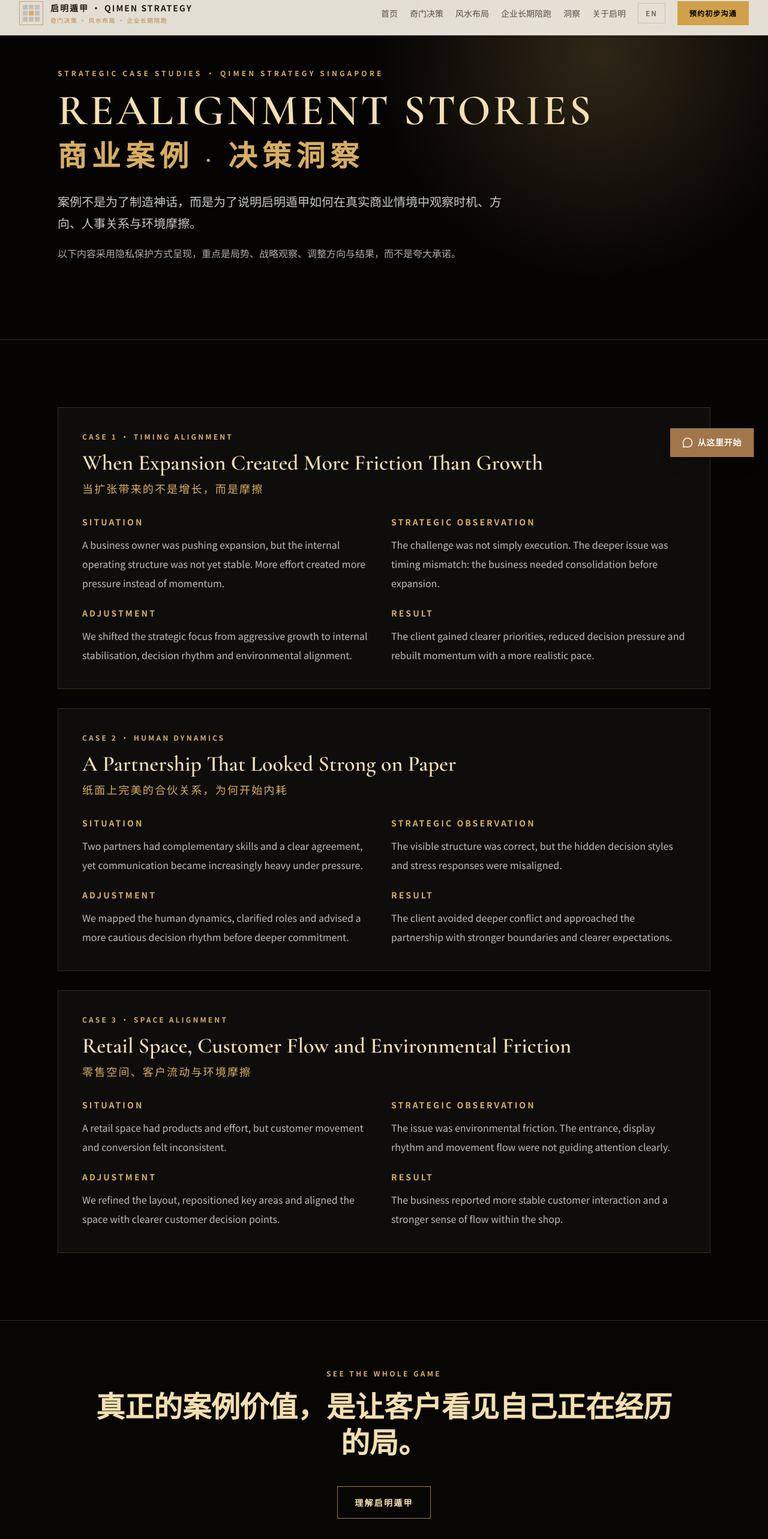
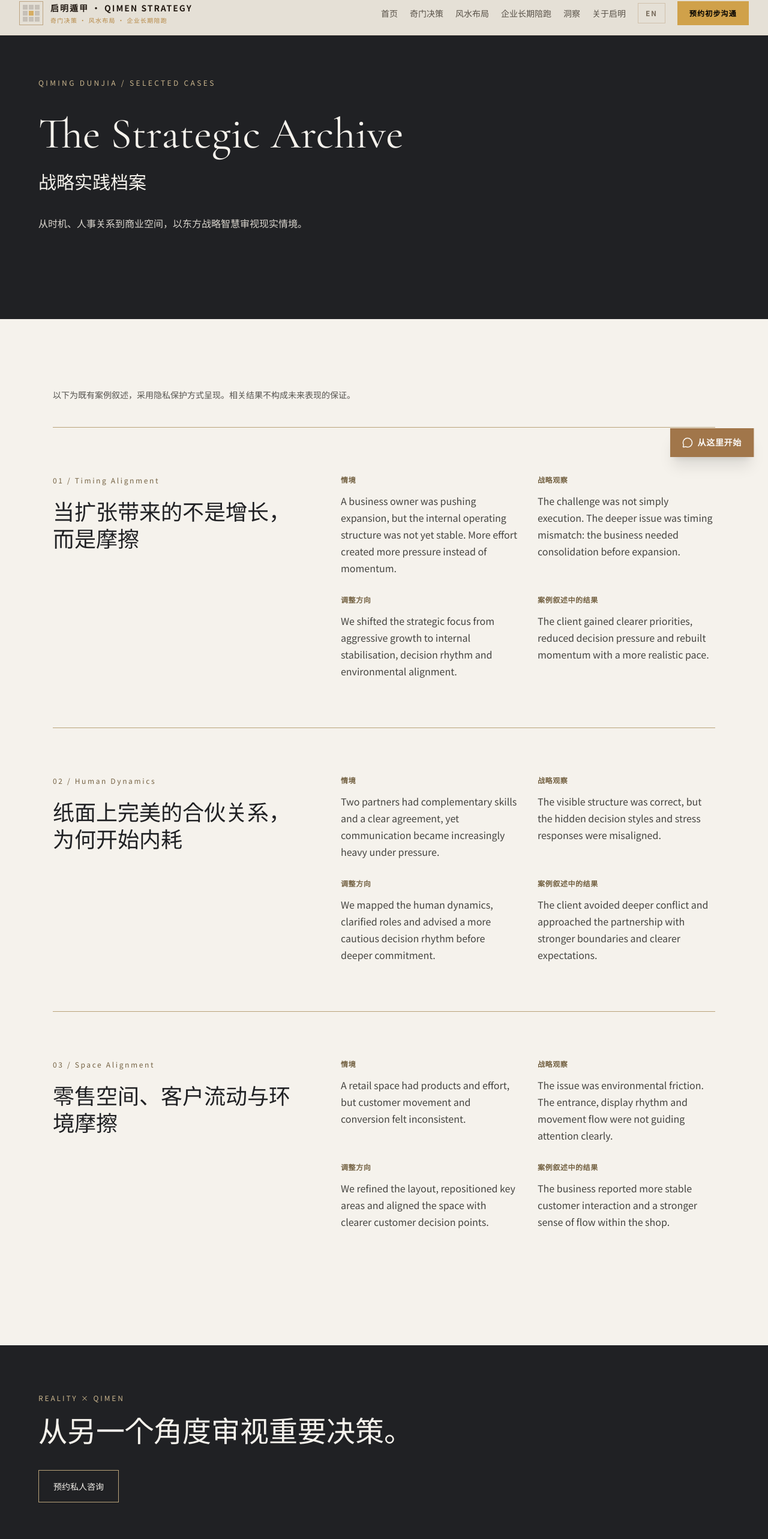
Before and after one commit to BODHIWONG/qmfeng-website, a Next.js app: page /case-studies in a window 1280 px wide. Shown: the part 14-2580 px from the top of the page at 60% size. Built offline with nearby package versions, Linux system fonts and the light colour scheme.

Commit message:
Redesign case archive with restrained editorial layout (#70)

```diff
--- a/app/case-studies/page.tsx
+++ b/app/case-studies/page.tsx
@@ -52,105 +52,36 @@ function CaseStudiesContent() {
   ];
 
   return (
-    <main className="bg-[#050403] text-white">
-      <section className="relative overflow-hidden border-b border-[#d6ad63]/20 px-4 py-24 md:py-32">
-        <div className="absolute inset-0 bg-[radial-gradient(circle_at_78%_18%,rgba(214,173,99,0.2),transparent_34%)]" />
-        <div className="container relative mx-auto max-w-6xl">
-          <p className="mb-5 text-xs font-bold uppercase tracking-[0.34em] text-[#d6ad63]">
-            STRATEGIC CASE STUDIES · QIMEN STRATEGY SINGAPORE
-          </p>
-
-          <h1
-            className="max-w-5xl text-5xl font-semibold uppercase leading-[0.95] tracking-[0.06em] text-[#f4dfb0] md:text-7xl"
-            style={{ fontFamily: "var(--font-cormorant), var(--font-noto-serif), serif" }}
-          >
-            Realignment Stories
-          </h1>
-
-          <h2 className="mt-5 text-3xl font-semibold tracking-[0.18em] text-[#d6ad63] md:text-5xl">
-            {t("商业案例 · 决策洞察", "Business Cases · Decision Insight")}
-          </h2>
-
-          <p className="mt-8 max-w-3xl text-lg leading-9 text-white/78 md:text-xl">
-            {t(
-              "案例不是为了制造神话，而是为了说明启明遁甲如何在真实商业情境中观察时机、方向、人事关系与环境摩擦。",
-              "Case studies are not written to create myths. They explain how Qimen Strategy observes timing, direction, human dynamics and environmental friction in real business situations."
-            )}
-          </p>
-
-          <p className="mt-4 max-w-3xl text-base leading-8 text-white/68">
-            {t(
-              "以下内容采用隐私保护方式呈现，重点是局势、战略观察、调整方向与结果，而不是夸大承诺。",
-              "The following cases are presented with privacy protection. The focus is situation, strategic observation, adjustment and result — not exaggerated promises."
-            )}
-          </p>
+    <main className="bg-[#F5F2EC] text-[#202124]">
+      <section className="bg-[#202124] text-[#F5F2EC] px-6 py-24 md:py-36">
+        <div className="mx-auto max-w-6xl">
+          <p className="text-xs tracking-[0.28em] text-[#C9B58D]">QIMING DUNJIA / SELECTED CASES</p>
+          <h1 className="mt-8 max-w-4xl text-5xl leading-tight md:text-7xl" style={{fontFamily:"var(--font-cormorant), var(--font-noto-serif), serif"}}>The Strategic Archive</h1>
+          <h2 className="mt-5 text-xl md:text-3xl">{t("战略实践档案","Perspectives on complex decisions")}</h2>
+          <p className="mt-8 max-w-2xl text-base leading-8 text-[#DAD6CE]">{t("从时机、人事关系到商业空间，以东方战略智慧审视现实情境。","Exploring timing, human dynamics and business environments through Eastern strategic wisdom and real-world perspectives.")}</p>
         </div>
       </section>
-
-      <section className="px-4 py-20 md:py-28">
-        <div className="container mx-auto max-w-6xl space-y-8">
-          {studies.map((study, index) => (
-            <article key={study.title} className="border border-[#d6ad63]/20 bg-white/[0.035] p-8 md:p-10">
-              <p className="text-xs font-bold uppercase tracking-[0.26em] text-[#d6ad63]">
-                Case {index + 1} · {study.category}
-              </p>
-
-              <h3 className="mt-4 text-3xl font-semibold text-[#f4dfb0] md:text-4xl">
-                {study.title}
-              </h3>
-
-              <p className="mt-2 text-lg tracking-[0.12em] text-[#d6ad63]">
-                {study.zhTitle}
-              </p>
-
-              <div className="mt-8 grid gap-6 md:grid-cols-2">
-                <div>
-                  <p className="text-sm font-bold uppercase tracking-[0.22em] text-[#d6ad63]">Situation</p>
-                  <p className="mt-3 text-base leading-8 text-white/72">{study.situation}</p>
-                </div>
-
-                <div>
-                  <p className="text-sm font-bold uppercase tracking-[0.22em] text-[#d6ad63]">Strategic Observation</p>
-                  <p className="mt-3 text-base leading-8 text-white/72">{study.observation}</p>
-                </div>
-
-                <div>
-                  <p className="text-sm font-bold uppercase tracking-[0.22em] text-[#d6ad63]">Adjustment</p>
-                  <p className="mt-3 text-base leading-8 text-white/72">{study.adjustment}</p>
-                </div>
-
-                <div>
-                  <p className="text-sm font-bold uppercase tracking-[0.22em] text-[#d6ad63]">Result</p>
-                  <p className="mt-3 text-base leading-8 text-white/72">{study.result}</p>
-                </div>
-              </div>
-            </article>
-          ))}
-        </div>
+      <section className="mx-auto max-w-6xl px-6 py-16 md:py-28">
+        <p className="mb-10 max-w-3xl text-sm leading-7 text-[#55534F]">{t("以下为既有案例叙述，采用隐私保护方式呈现。相关结果不构成未来表现的保证。","The following existing case narratives are presented with privacy protection. Outcomes do not guarantee future performance.")}</p>
+        {studies.map((study,index)=>(
+          <article key={study.title} className="grid gap-8 border-t border-[#B9A37A] py-12 md:grid-cols-[1fr_1.5fr] md:gap-16 md:py-20">
+            <header>
+              <p className="text-xs tracking-[0.22em] text-[#756344]">{String(index+1).padStart(2,"0")} / {study.category}</p>
+              <h3 className="mt-6 text-3xl leading-tight md:text-4xl" style={{fontFamily:"var(--font-cormorant), var(--font-noto-serif), serif"}}>{t(study.zhTitle,study.title)}</h3>
+            </header>
+            <div className="grid gap-8 sm:grid-cols-2">
+              {[[t("情境","Situation"),study.situation],[t("战略观察","Strategic observation"),study.observation],[t("调整方向","Adjustment"),study.adjustment],[t("案例叙述中的结果","Reported outcome"),study.result]].map(([label,value])=>(
+                <div key={label}><h4 className="text-xs font-semibold uppercase tracking-wider text-[#756344]">{label}</h4><p className="mt-3 text-base leading-7 text-[#454440]">{value}</p></div>
+              ))}
+            </div>
+          </article>
+        ))}
       </section>
-
-      <section className="border-t border-[#d6ad63]/20 bg-[#080603] px-4 py-20">
-        <div className="container mx-auto max-w-5xl text-center">
-          <p className="text-xs font-bold uppercase tracking-[0.28em] text-[#d6ad63]">
-            SEE THE WHOLE GAME
-          </p>
-
-          <h2
-            className="mt-5 text-3xl font-semibold leading-tight text-[#f4dfb0] md:text-5xl"
-            style={{ fontFamily: "var(--font-cormorant), var(--font-noto-serif), serif" }}
-          >
-            {t(
-              "真正的案例价值，是让客户看见自己正在经历的局。",
-              "The value of a case study is helping clients recognise the situation they are already in."
-            )}
-          </h2>
-
-          <Link
-            href="/qimen-strategy-business"
-            className="mt-10 inline-flex items-center justify-center border border-[#d6ad63]/70 px-7 py-4 text-sm font-bold uppercase tracking-[0.16em] text-[#f4dfb0] transition hover:bg-[#d6ad63]/10"
-          >
-            {t("理解启明遁甲", "Understand Qimen Strategy")}
-          </Link>
+      <section className="bg-[#202124] px-6 py-20 text-[#F5F2EC]">
+        <div className="mx-auto max-w-6xl">
+          <p className="text-xs tracking-[0.24em] text-[#C9B58D]">REALITY × QIMEN</p>
+          <h2 className="mt-5 max-w-3xl text-3xl leading-tight md:text-5xl">{t("从另一个角度审视重要决策。","Consider important decisions from another perspective.")}</h2>
+          <Link href="/contact" className="mt-8 inline-flex border border-[#B9A37A] px-6 py-4 text-sm transition hover:bg-white/10 focus-visible:outline focus-visible:outline-2">{t("预约私人咨询","Private consultation")}</Link>
         </div>
       </section>
     </main>
```
